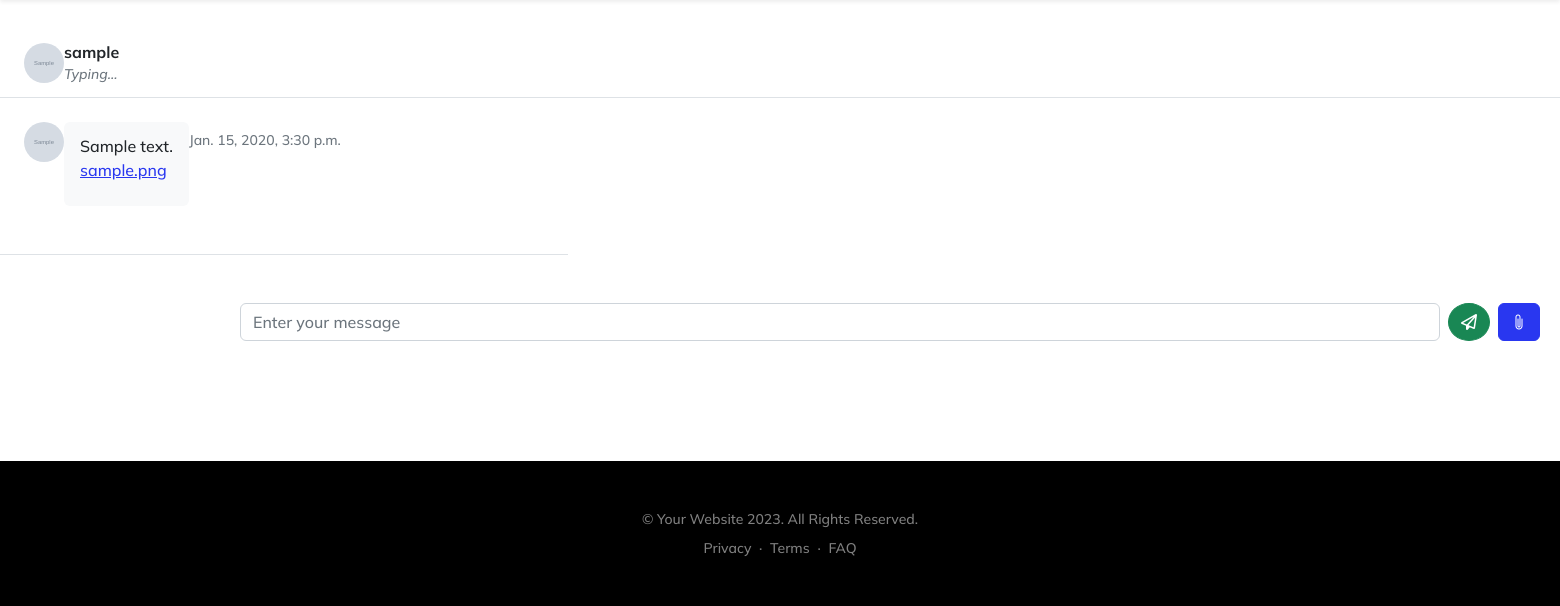
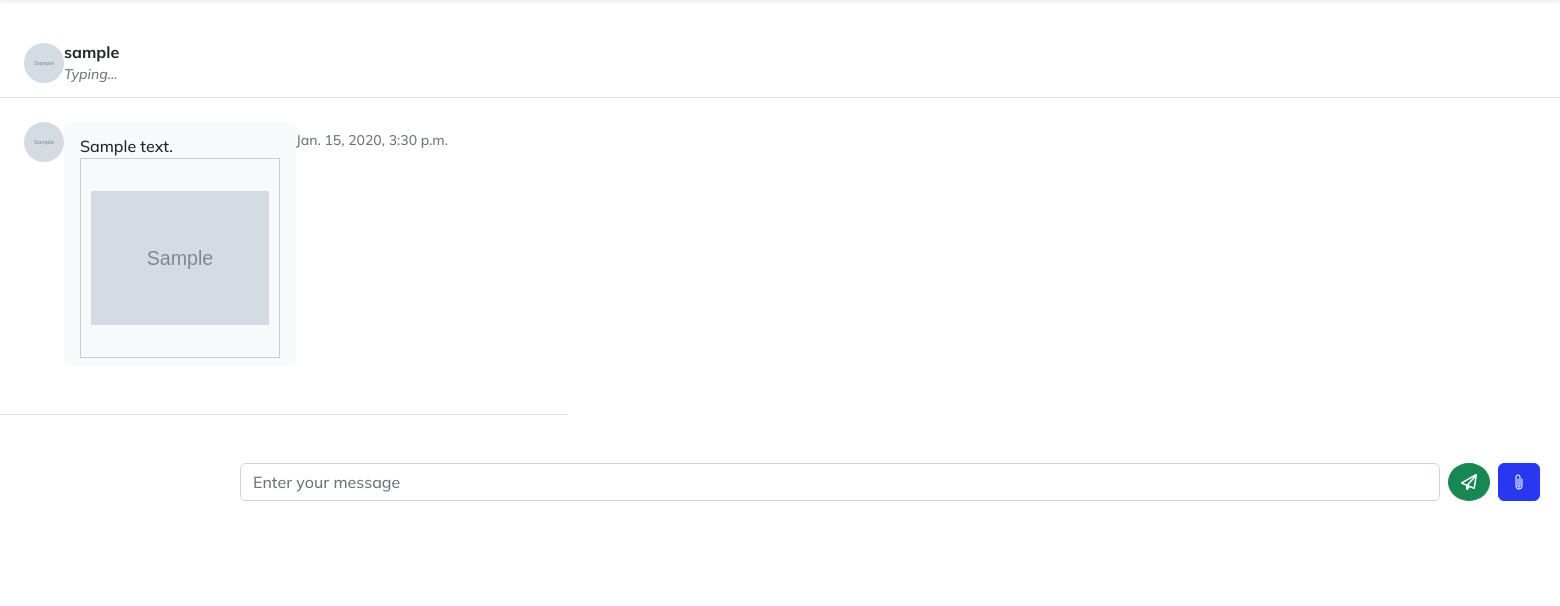
Before and after one commit to alfik1/djangochatproject, a Django app: page /chat/1/ in a window 1560 px wide. Shown: the part 72-678 px from the top of the page. Run offline with Django 4.2, Linux system fonts and the light colour scheme; tables that the repository leaves empty hold one stand-in row (values such as "Sample post"); grey boxes marked "Sample" are stand-in pictures; some libraries are stand-ins or nearby versions.

Commit message:
file preview completed realtime pending

```diff
--- a/chatapp/chat/views.py
+++ b/chatapp/chat/views.py
@@ -81,6 +81,8 @@ class ChatView(TemplateView):
 class ChatDetailView(View):
     template_name = 'chat-detail.html'
 
+
+
     def get(self, request, id):
         sender_id = request.user.id
         recipient_id = get_object_or_404(User, id=id)
@@ -96,8 +98,11 @@ class ChatDetailView(View):
             'messages': msgs,
             'form': form,
             'recipient_id': recipient_id,
+            'allowed_extensions': ['.jpg', '.jpeg', '.png', '.gif'],
+            'video_extensions': ['.mp4', '.avi', '.mov'],
 
         }
+        print(context,"/////////////////")
         return render(request, self.template_name, context)
 
     def post(self, request, id, *args, **kwargs):
@@ -149,6 +154,9 @@ class FileUploadView(APIView):
                 'file_url': message.file_url,
                 'timestamp': message.timestamp.strftime('%Y-%m-%d %H:%M:%S')
             }
+            # pusher  event trigger
+            send_pusher_event('my-channel', 'my-event', message_data)
+
             return JsonResponse(message_data)
 
         return Response(serializer.errors, status=400)
--- a/chatapp/templates/chat-detail.html
+++ b/chatapp/templates/chat-detail.html
@@ -63,9 +63,12 @@
   .border-top {
     border-top: 1px solid #dee2e6 !important;
   }
+
   .file-preview-card {
-  width: 200px; /* Set the desired width */
-  height: 200px; /* Set the desired height */
+    width: 200px;
+    /* Set the desired width */
+    height: 200px;
+    /* Set the desired height */
     border: 1px solid #ccc;
     padding: 10px;
     display: flex;
@@ -93,7 +96,6 @@
       max-width: 568px;
     }
   }
-
 </style>
 
 <section>
@@ -124,12 +126,26 @@
         <div class="flex-shrink-1 bg-light rounded py-2 px-3 mr-3">
           <div class="font-weight-bold mb-1">You</div>
           {{ message.message }}
-          <div id="fileUrlContainer">
-            {% if message.file_url %}
-            <p><a href="{{ message.file_url }}">{{ message.file_url }}</a></p>
+          {% with message.file_url as file_url %}
+          {% with file_url|slice:"-4:"|lower as file_extension %}
+            {% if file_extension in allowed_extensions %}
+              <!-- Image preview -->
+              <div class="file-preview-card">
+                <img src="{{ message.file_url }}" class="img-fluid">
+              </div>
+            {% elif file_extension in video_extensions %}
+              <!-- Video preview -->
+              <video src="{{ message.file_url }}" controls muted playsinline style="max-width: 350px; height: auto;">
+                Your browser does not support the video tag.
+              </video>
+            {% else %}
+              <!-- Other file types (display file name without URL) -->
+              <div class="file-preview-card">
+                <p>{{ message.file_url }}</p>
+              </div>
             {% endif %}
-          </div>
-
+          {% endwith %}
+        {% endwith %}
         </div>
       </div>
       {% else %}
@@ -142,13 +158,26 @@
         <div class="flex-shrink-1 bg-light rounded py-2 px-3 ml-3">
           <div class="font-weight-bold mb-1"></div>
           {{ message.message }}
-          <div id="fileUrlContainer">
-            {% if message.file_url %}
-            <p>
-              <a href="{{ message.file_url }}">{{ message.file_url }}</a>
-            </p>
+          {% with message.file_url as file_url %}
+          {% with file_url|slice:"-4:"|lower as file_extension %}
+            {% if file_extension in allowed_extensions %}
+              <!-- Image preview -->
+              <div class="file-preview-card">
+                <img src="{{ message.file_url }}" class="img-fluid">
+              </div>
+            {% elif file_extension in video_extensions %}
+              <!-- Video preview -->
+              <video src="{{ message.file_url }}" controls muted playsinline style="max-width: 350px; height: auto;">
+                Your browser does not support the video tag.
+              </video>
+            {% else %}
+              <!-- Other file types (display file name without URL) -->
+              <div class="file-preview-card">
+                <p>{{ message.file_url }}</p>
+              </div>
             {% endif %}
-          </div>
+          {% endwith %}
+        {% endwith %}
         </div>
         <div class="text-muted small text-nowrap mt-2">{{ message.timestamp }}</div>
       </div>
@@ -250,8 +279,8 @@
           </div>
         `;
       }
-
-      if (newMessageHtml !== '') {
+      console.log(newMessageHtml, "new mesasage")
+      if (newMessageHtml !== '' && data.hasOwnProperty('message')) { //hasOwnProperty checks the key message is passing'
         chatMessagesContainer.append(newMessageHtml);
         scrollToBottom(chatMessagesContainer); // Scroll to the bottom of the chat messages container
       }
@@ -342,10 +371,6 @@
           var fileName = file.name;
 
           var fileExtension = fileName.substr(fileName.lastIndexOf('.'));
-            // alert(fileUrl);
-            // alert(fileName);
-            // alert(fileExtension);
-
           var messageHtml = '<div class="chat-message-right mb-4">' +
             '<div>' +
             '<img src="{{ request.user.userprofile.profile_picture.url }}" class="rounded-circle mr-1" alt="Chris Wood" width="40" height="40">' +
@@ -363,8 +388,8 @@
             // Video preview
             messageHtml += '<div class="file-preview-card"><video src="' + data.file_url + '" controls></video></div>';
           } else {
-              // Other file types (display file URL)
-              messageHtml += '<div class="file-preview-card"><p><a href="' + data.file_url + '">' + data.file_url + '</a></p></div>';
+            // Other file types (display file name without URL)
+            messageHtml += '<div class="file-preview-card"><p>' + file.name + '</p></div>';
           }
 
           messageHtml += '</div>' +
@@ -391,4 +416,8 @@
   });
 </script>
 
+
+
+
+
 {% endblock %}
```
Also changed, not shown: chatapp/templatetags/custom_filters.py (added, +7 -0 lines), chatapp/templatetags/__init__.py (added). Lines whose indentation alone changed are shown as unchanged.
